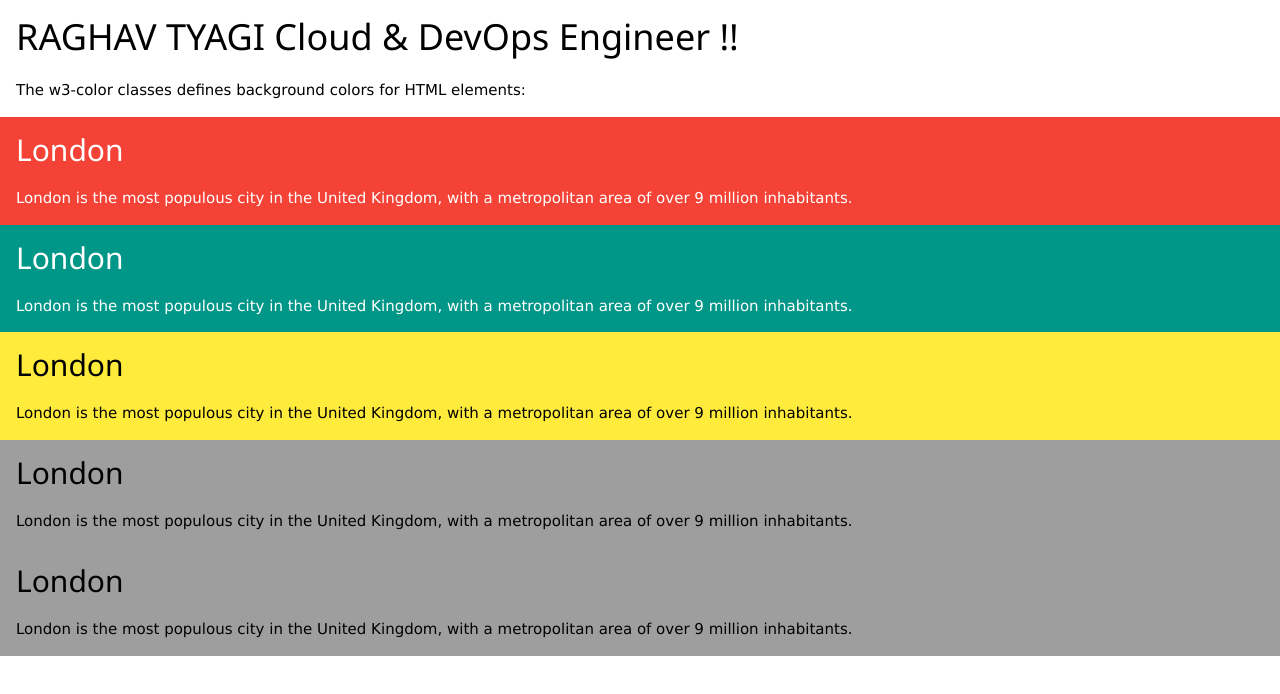
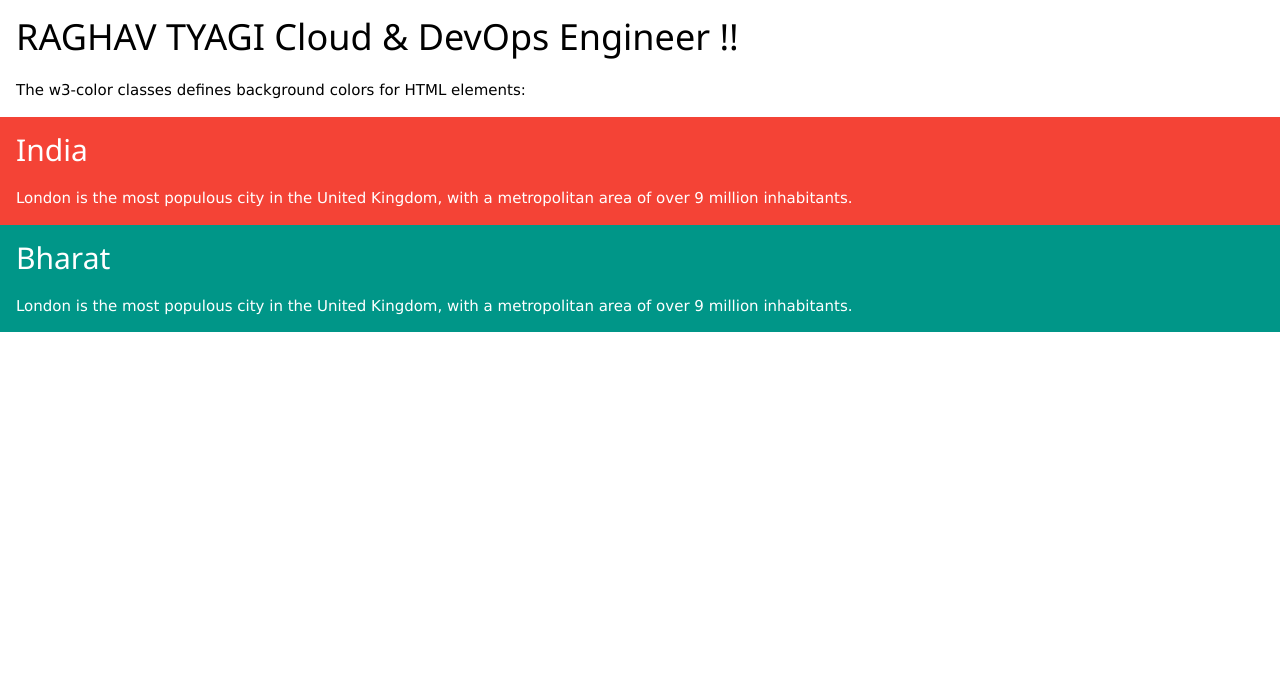
Before and after one commit to raghvendratyagi/simple-webpage, a plain HTML site: page index.html in a window 1280 px wide. Drawn offline with nearby package versions, Linux system fonts and the light colour scheme.

Commit message:
Update index.html

```diff
--- a/index.html
+++ b/index.html
@@ -11,27 +11,12 @@
 </div>
 
 <div class="w3-container w3-red">
-  <h2>London</h2>
+  <h2>India</h2>
   <p>London is the most populous city in the United Kingdom, with a metropolitan area of over 9 million inhabitants.</p>
 </div>
 
 <div class="w3-container w3-teal">
-  <h2>London</h2>
-  <p>London is the most populous city in the United Kingdom, with a metropolitan area of over 9 million inhabitants.</p>
-</div>
-
-<div class="w3-container w3-yellow">
-  <h2>London</h2>
-  <p>London is the most populous city in the United Kingdom, with a metropolitan area of over 9 million inhabitants.</p>
-</div>
-
-<div class="w3-container w3-gray">
-  <h2>London</h2>
-  <p>London is the most populous city in the United Kingdom, with a metropolitan area of over 9 million inhabitants.</p>
-</div>
-
-<div class="w3-container w3-grey">
-  <h2>London</h2>
+  <h2>Bharat</h2>
   <p>London is the most populous city in the United Kingdom, with a metropolitan area of over 9 million inhabitants.</p>
 </div>
 
```
